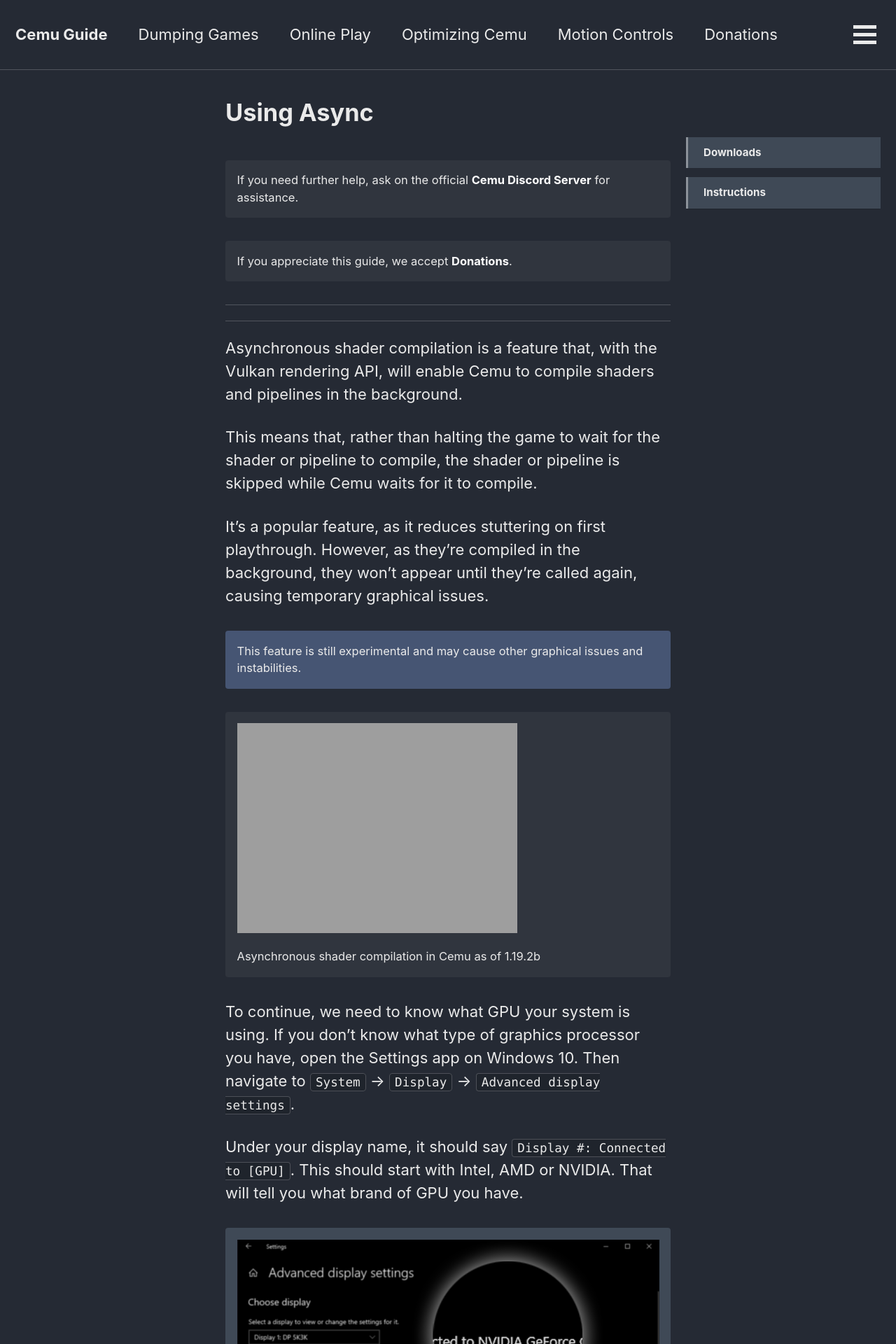
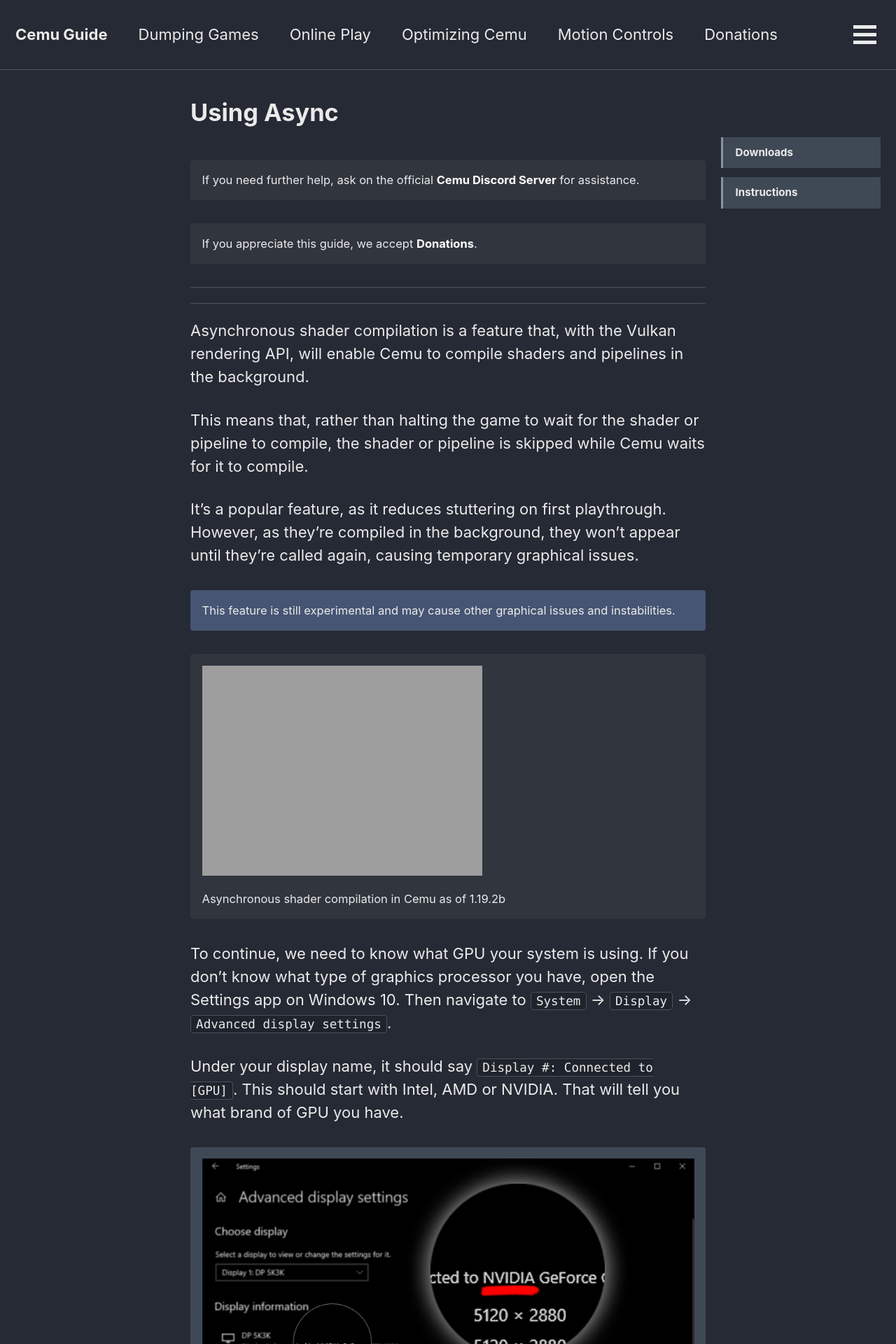
Before and after one commit to cfw-guide/cemu.cfw.guide, a Jekyll site: the page built from _pages/en_US/using-async-(old).md, in a window 1280 px wide. Shown: the top 1920 px of the page at 70% size. Built offline with Jekyll 4.4.1, drawn with Linux system fonts in a browser that asks for light colours; cached includes are drawn as plain includes.

Commit message:
made pages a bit wider

```diff
--- a/_includes/toc
+++ b/_includes/toc
@@ -1,6 +1,6 @@
 <aside class="sidebar__right">
 <nav class="toc" markdown="1">
-<header><h4 class="nav__title"><i class="fas fa-{{ include.icon | default: 'file-alt' }}"></i> {{ include.title | default: site.data.ui-text[site.locale].toc_label }}</h4></header>
+<header><h4 class="nav__title"><i class="fas fa-{{ include.icon | default: 'file-alt' }}" style="margin-right: 50px;"></i> {{ include.title | default: site.data.ui-text[site.locale].toc_label }}</h4></header>
 *  Auto generated table of contents
 {:toc .toc__menu}
 </nav>
--- a/_sass/minimal-mistakes/_navigation.scss
+++ b/_sass/minimal-mistakes/_navigation.scss
@@ -534,7 +534,7 @@
 
      a {
        display: block;
-       padding: 0.5rem 1rem;
+       padding: 0.5rem .8rem;
        color: $text-color;
        font-size: $type-size-7;
        font-weight: bold;
--- a/_sass/minimal-mistakes/_variables.scss
+++ b/_sass/minimal-mistakes/_variables.scss
@@ -153,7 +153,7 @@
    ========================================================================== */
 
 $right-sidebar-width-narrow: 200px !default;
-$right-sidebar-width: 300px !default;
+$right-sidebar-width: 250px !default;
 $right-sidebar-width-wide: 400px !default;
 
 /*
```
